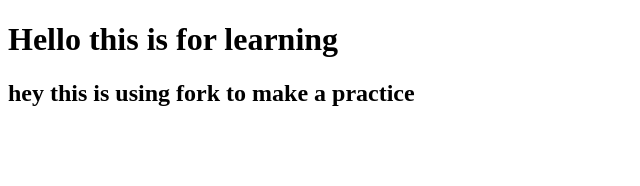
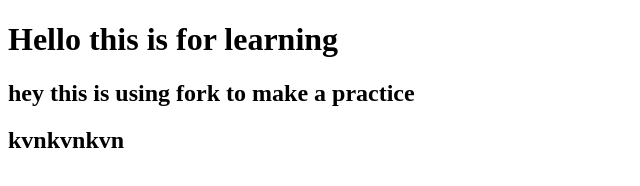
Before and after one commit to ChiragShukla222/Practicegit, a plain HTML site: page index.html in a window 1280 px wide. Shown: the whole page, without its empty margins (0-640 px from the left). Drawn offline with Linux system fonts and the light colour scheme.

Commit message:
Update index.html
in this ive addes an extra heading and h2 indicating the use of it

```diff
--- a/index.html
+++ b/index.html
@@ -8,5 +8,6 @@
 <body>
     <h1>Hello this is for learning</h1>
     <h2>hey this is using fork to make a practice</h2>
+    <h2>kvnkvnkvn</h2>
 </body>
 </html>
```
